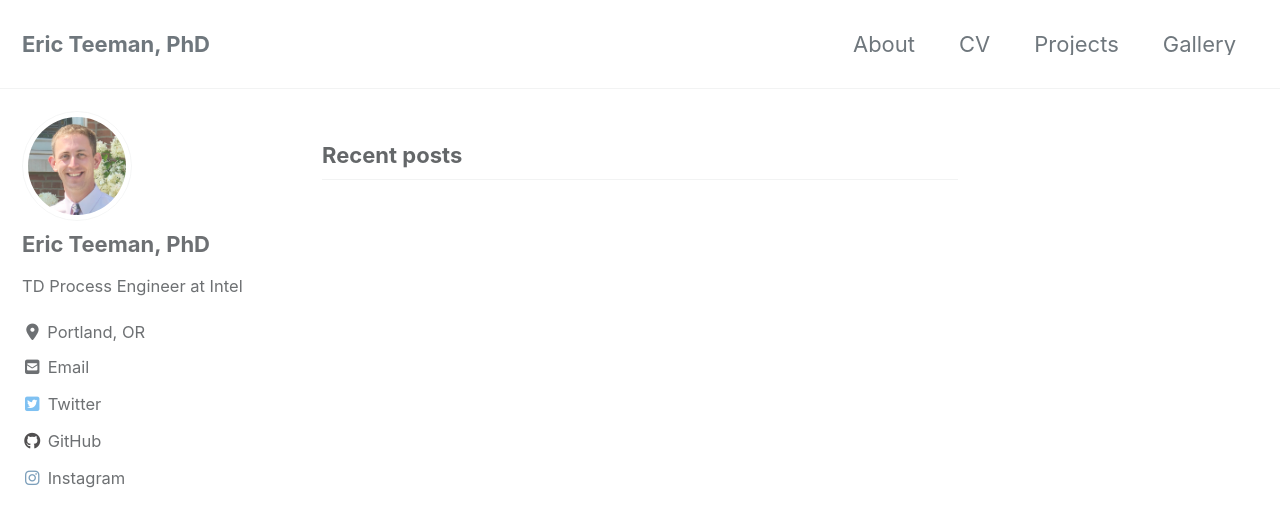
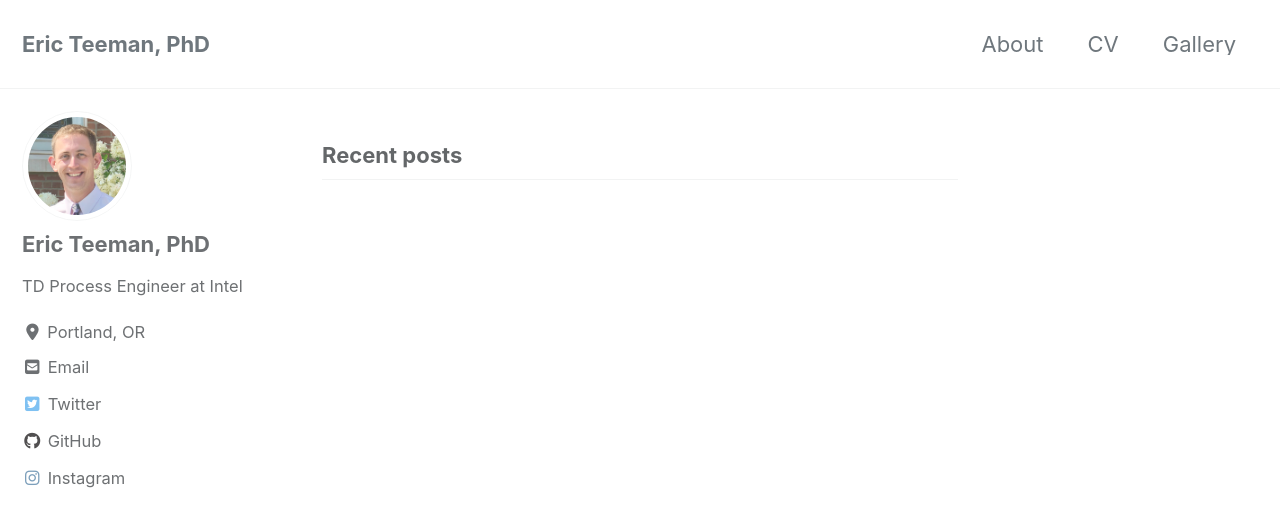
Before and after one commit to ericteeman/ericteeman.github.io, a Jekyll site: the page built from index.html, in a window 1280 px wide and 900 px high. Shown: the top 527 px of the window. Built offline with Jekyll 4.4.1, drawn with Linux system fonts in a browser that asks for light colours; cached includes are drawn as plain includes; nearby versions of some CDN libraries; the list of posts is cut into pages by our own code.

Commit message:
Removed projects tab for now

```diff
--- a/_data/navigation.yml
+++ b/_data/navigation.yml
@@ -4,7 +4,7 @@ main:
     url: /about/
   - title: "CV"
     url: /cv/
-  - title: "Projects"
-    url: /projects/
+  # - title: "Projects"
+  #   url: /projects/
   - title: "Gallery"
     url: /gallery/
--- a/_sass/minimal-mistakes/_variables.scss
+++ b/_sass/minimal-mistakes/_variables.scss
@@ -6,7 +6,7 @@
    Typography
    ========================================================================== */
 
-$doc-font-size: 12 !default;
+$doc-font-size: 16 !default;
 
 /* paragraph indention */
 $paragraph-indent: false !default; // true, false (default)
```
